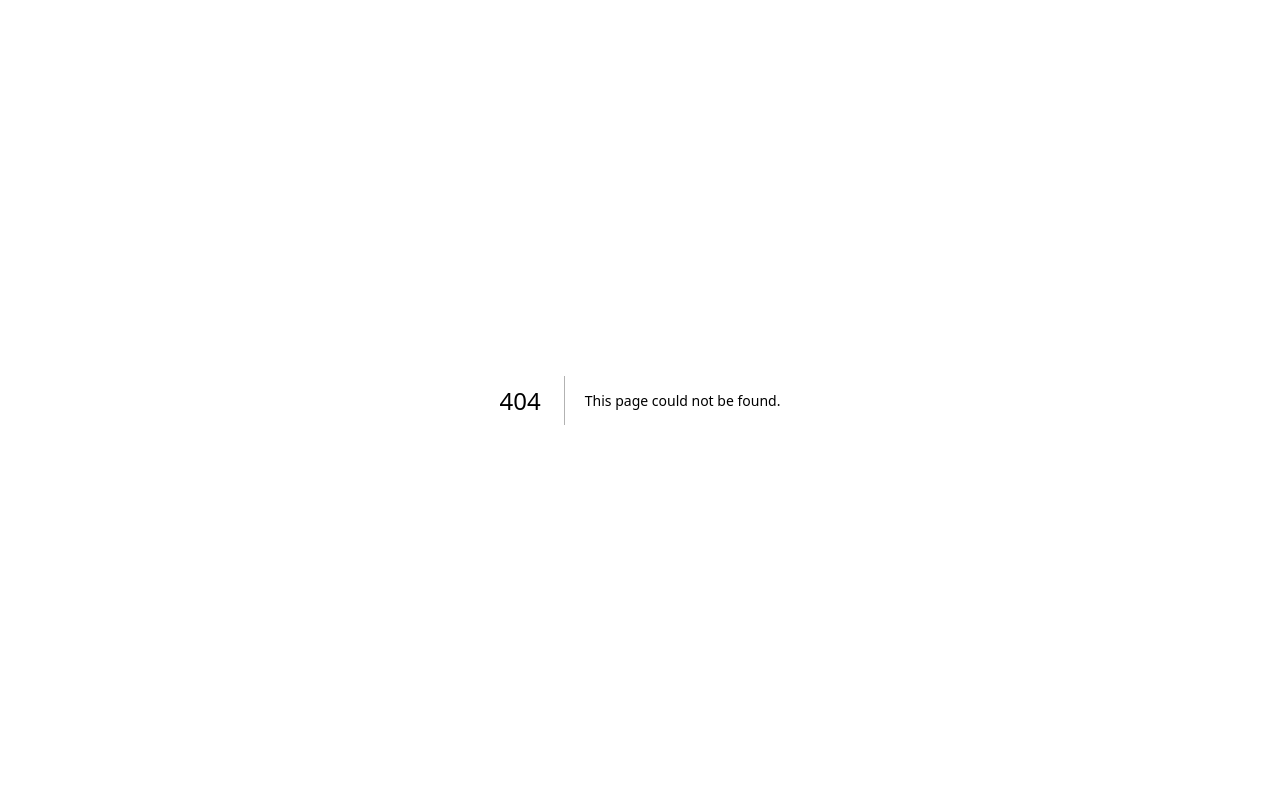
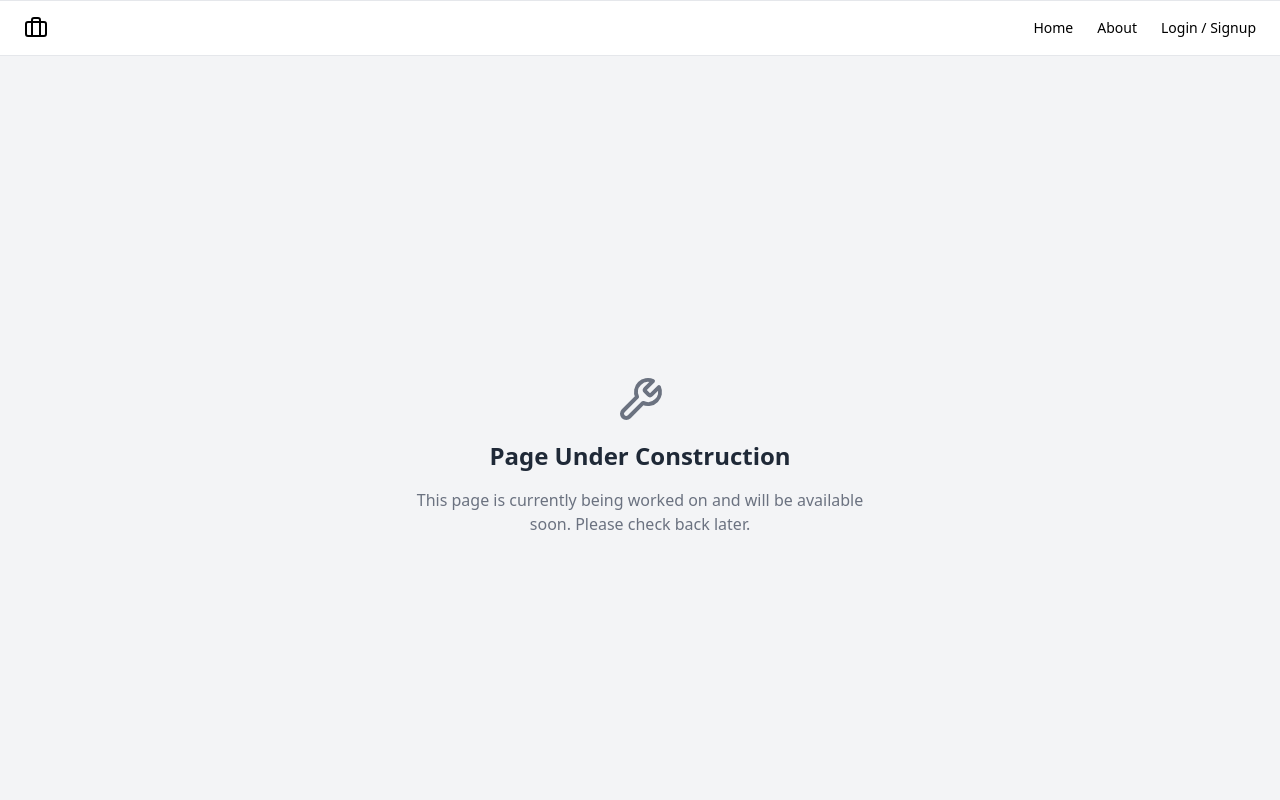
Before and after one commit to Vero-Ventures/job-bank, a Next.js app: page /wip in a window 1280 px wide. Before the commit this address had no page. Shown: the top 800 px of the page. Built offline with nearby package versions, Linux system fonts and the light colour scheme.

Commit message:
Add work-in-progress page

```diff
--- /dev/null
+++ b/src/app/wip/page.js
@@ -0,0 +1,51 @@
+/**
+ * v0 by Vercel.
+ * @see https://v0.dev/t/fqAzrUdiAN9
+ * Documentation: https://v0.dev/docs#integrating-generated-code-into-your-nextjs-app
+ */
+'use client';
+
+import Navbar from '@/components/ui/navbar';
+import Footer from '@/components/ui/footer';
+
+export default function Component() {
+  const links = [
+    { text: 'Home', url: '/' },
+    { text: 'About', url: '/wip' },
+    { text: 'Login / Signup', url: '/api/auth/login' },
+  ];
+  return (
+    <div>
+      <Navbar links={links} />
+      <div className="flex h-screen w-full flex-col items-center justify-center gap-4 bg-gray-100">
+        <WrenchIcon className="h-12 w-12 text-gray-500" />
+        <h1 className="text-2xl font-bold text-gray-800">
+          Page Under Construction
+        </h1>
+        <p className="max-w-md text-center text-gray-500">
+          This page is currently being worked on and will be available soon.
+          Please check back later.
+        </p>
+      </div>
+      <Footer />
+    </div>
+  );
+}
+
+function WrenchIcon(props) {
+  return (
+    <svg
+      {...props}
+      xmlns="http://www.w3.org/2000/svg"
+      width="24"
+      height="24"
+      viewBox="0 0 24 24"
+      fill="none"
+      stroke="currentColor"
+      strokeWidth="2"
+      strokeLinecap="round"
+      strokeLinejoin="round">
+      <path d="M14.7 6.3a1 1 0 0 0 0 1.4l1.6 1.6a1 1 0 0 0 1.4 0l3.77-3.77a6 6 0 0 1-7.94 7.94l-6.91 6.91a2.12 2.12 0 0 1-3-3l6.91-6.91a6 6 0 0 1 7.94-7.94l-3.76 3.76z" />
+    </svg>
+  );
+}
```
